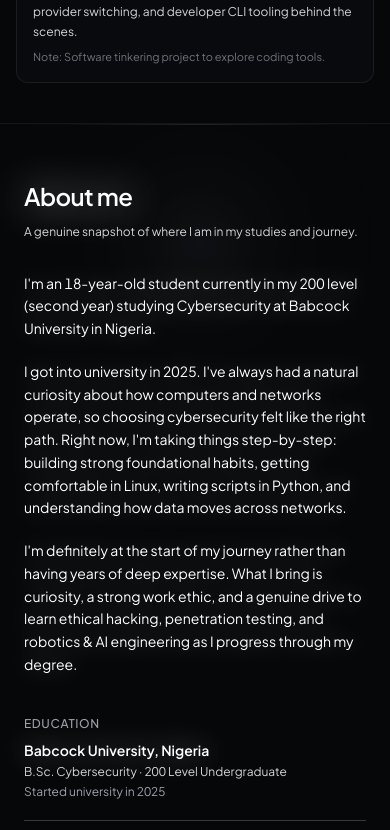
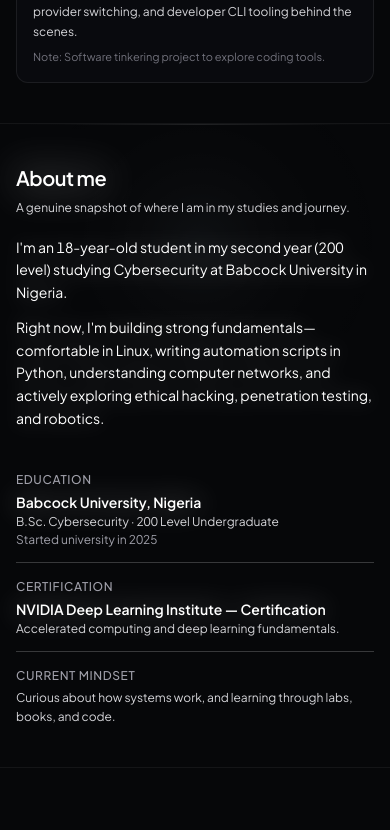
Before and after one commit to King-Jboy/portfolio, a React (Vite) app: page / in a window 390 px wide. Shown: the part 2440-3270 px from the top of the page. Built offline with nearby package versions, Linux system fonts and the light colour scheme.

Commit message:
fix(mobile): compact AboutSection narrative and key detail blocks for mobile screens

```diff
--- a/src/components/AboutSection.tsx
+++ b/src/components/AboutSection.tsx
@@ -6,12 +6,12 @@ interface AboutContentProps {
 
 const AboutContent: React.FC<AboutContentProps> = ({ illuminated = false }) => {
   return (
-    <div className="py-14 sm:py-24 px-6 max-w-5xl mx-auto">
+    <div className="py-10 sm:py-24 px-4 sm:px-6 max-w-5xl mx-auto">
       {/* Section Header */}
-      <div className="flex flex-col sm:flex-row sm:items-baseline justify-between gap-3 mb-8 sm:mb-14">
+      <div className="flex flex-col sm:flex-row sm:items-baseline justify-between gap-2 sm:gap-3 mb-5 sm:mb-14">
         <div>
           <h2
-            className={`text-2xl sm:text-3xl font-semibold tracking-tight transition-colors duration-300 ${
+            className={`text-xl sm:text-3xl font-semibold tracking-tight transition-colors duration-300 ${
               illuminated
                 ? 'text-white drop-shadow-[0_0_20px_rgba(255,255,255,0.65)]'
                 : 'text-zinc-600'
@@ -29,15 +29,27 @@ const AboutContent: React.FC<AboutContentProps> = ({ illuminated = false }) => {
         </p>
       </div>
 
-      <div className="grid grid-cols-1 md:grid-cols-12 gap-10 items-start">
+      <div className="grid grid-cols-1 md:grid-cols-12 gap-6 md:gap-10 items-start">
         {/* Left Column: Honest Personal Narrative */}
         <div
-          className={`md:col-span-7 space-y-5 text-sm sm:text-base leading-relaxed font-normal transition-colors duration-300 ${
+          className={`md:col-span-7 space-y-3.5 sm:space-y-5 text-sm sm:text-base leading-relaxed font-normal transition-colors duration-300 ${
             illuminated
               ? 'text-white drop-shadow-[0_0_10px_rgba(255,255,255,0.25)]'
               : 'text-[#484a52]'
           }`}
         >
+          {/* Mobile concise narrative */}
+          <div className="sm:hidden space-y-3">
+            <p>
+              I'm an 18-year-old student in my second year (200 level) studying Cybersecurity at Babcock University in Nigeria.
+            </p>
+            <p>
+              Right now, I'm building strong fundamentals&mdash;comfortable in Linux, writing automation scripts in Python, understanding computer networks, and actively exploring ethical hacking, penetration testing, and robotics.
+            </p>
+          </div>
+
+          {/* Desktop full narrative (untouched) */}
+          <div className="hidden sm:block space-y-5">
             <p>
               I'm an 18-year-old student currently in my 200 level (second year) studying Cybersecurity at Babcock University in Nigeria.
             </p>
@@ -48,24 +60,25 @@ const AboutContent: React.FC<AboutContentProps> = ({ illuminated = false }) => {
               I'm definitely at the start of my journey rather than having years of deep expertise. What I bring is curiosity, a strong work ethic, and a genuine drive to learn ethical hacking, penetration testing, and robotics &amp; AI engineering as I progress through my degree.
             </p>
           </div>
+        </div>
 
         {/* Right Column: Key Details */}
-        <div className="md:col-span-5 space-y-6 text-xs">
+        <div className="md:col-span-5 space-y-4 sm:space-y-6 text-xs pt-1 sm:pt-0">
           {/* Education block */}
           <div
-            className={`pb-5 border-b transition-colors duration-300 ${
+            className={`pb-3.5 sm:pb-5 border-b transition-colors duration-300 ${
               illuminated ? 'border-white/20' : 'border-white/[0.04]'
             }`}
           >
             <span
-              className={`uppercase tracking-wider block mb-2 font-medium transition-colors duration-300 ${
+              className={`uppercase tracking-wider block mb-1 sm:mb-2 font-medium transition-colors duration-300 ${
                 illuminated ? 'text-zinc-400' : 'text-zinc-600'
               }`}
             >
               Education
             </span>
             <div
-              className={`text-sm font-semibold mb-1 transition-colors duration-300 ${
+              className={`text-sm font-semibold mb-0.5 sm:mb-1 transition-colors duration-300 ${
                 illuminated
                   ? 'text-white drop-shadow-[0_0_14px_rgba(255,255,255,0.45)]'
                   : 'text-zinc-500'
@@ -81,7 +94,7 @@ const AboutContent: React.FC<AboutContentProps> = ({ illuminated = false }) => {
               B.Sc. Cybersecurity &middot; 200 Level Undergraduate
             </div>
             <div
-              className={`mt-1 transition-colors duration-300 ${
+              className={`mt-0.5 sm:mt-1 transition-colors duration-300 ${
                 illuminated ? 'text-zinc-400' : 'text-zinc-700'
               }`}
             >
@@ -91,19 +104,19 @@ const AboutContent: React.FC<AboutContentProps> = ({ illuminated = false }) => {
 
           {/* Certification block */}
           <div
-            className={`pb-5 border-b transition-colors duration-300 ${
+            className={`pb-3.5 sm:pb-5 border-b transition-colors duration-300 ${
               illuminated ? 'border-white/20' : 'border-white/[0.04]'
             }`}
           >
             <span
-              className={`uppercase tracking-wider block mb-2 font-medium transition-colors duration-300 ${
+              className={`uppercase tracking-wider block mb-1 sm:mb-2 font-medium transition-colors duration-300 ${
                 illuminated ? 'text-zinc-400' : 'text-zinc-600'
               }`}
             >
               Certification
             </span>
             <div
-              className={`text-sm font-semibold mb-1 transition-colors duration-300 ${
+              className={`text-sm font-semibold mb-0.5 sm:mb-1 transition-colors duration-300 ${
                 illuminated
                   ? 'text-white drop-shadow-[0_0_14px_rgba(255,255,255,0.45)]'
                   : 'text-zinc-500'
@@ -116,14 +129,14 @@ const AboutContent: React.FC<AboutContentProps> = ({ illuminated = false }) => {
                 illuminated ? 'text-zinc-300' : 'text-zinc-600'
               }`}
             >
-              Completed introductory coursework covering fundamentals of accelerated computing and deep learning.
+              Accelerated computing and deep learning fundamentals.
             </div>
           </div>
 
           {/* Attitude */}
           <div>
             <span
-              className={`uppercase tracking-wider block mb-2 font-medium transition-colors duration-300 ${
+              className={`uppercase tracking-wider block mb-1 sm:mb-2 font-medium transition-colors duration-300 ${
                 illuminated ? 'text-zinc-400' : 'text-zinc-600'
               }`}
             >
@@ -134,7 +147,7 @@ const AboutContent: React.FC<AboutContentProps> = ({ illuminated = false }) => {
                 illuminated ? 'text-zinc-300' : 'text-zinc-600'
               }`}
             >
-              Humble about what I don't know yet, curious about how things work, and eager to learn through labs, books, and code.
+              Curious about how systems work, and learning through labs, books, and code.
             </p>
           </div>
         </div>
```
Lines whose indentation alone changed are shown as unchanged.
